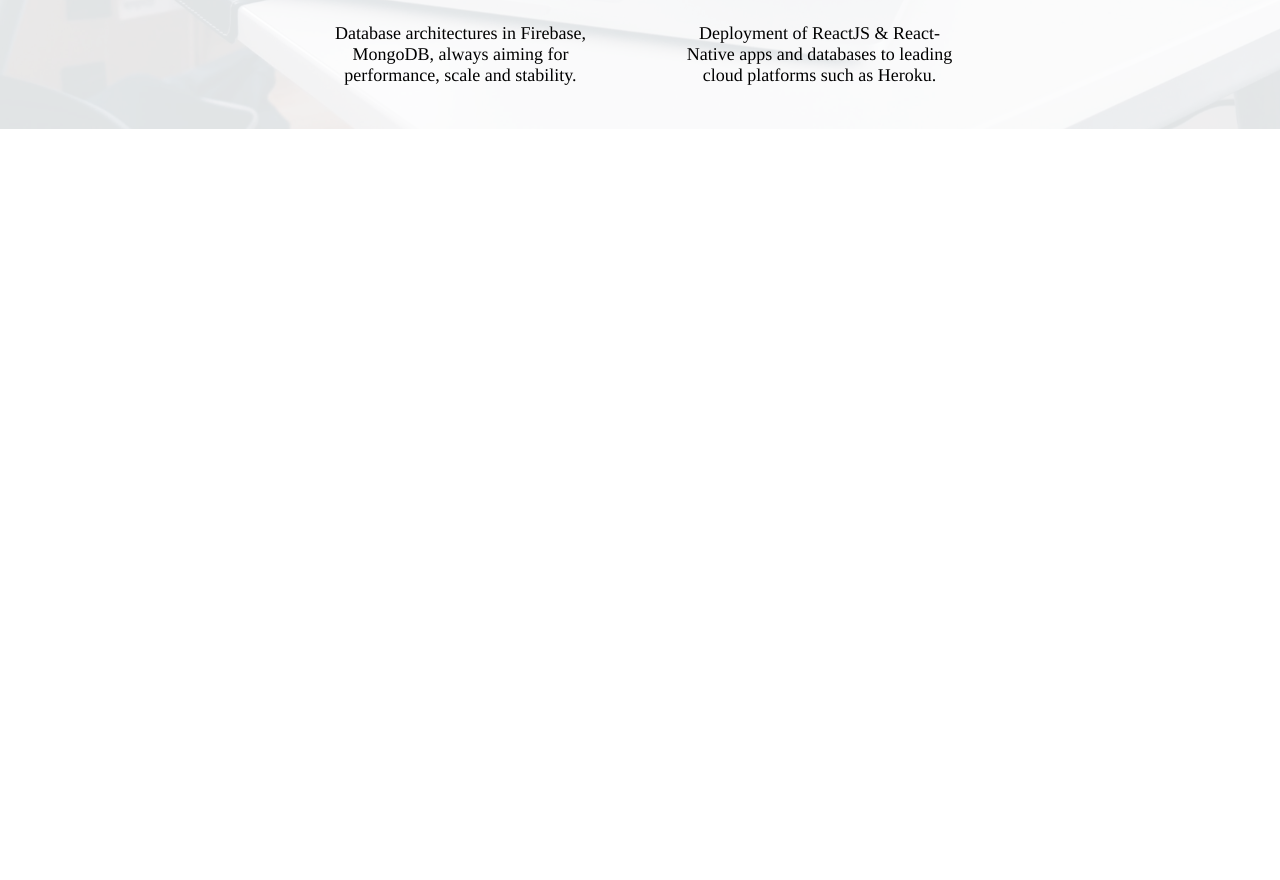
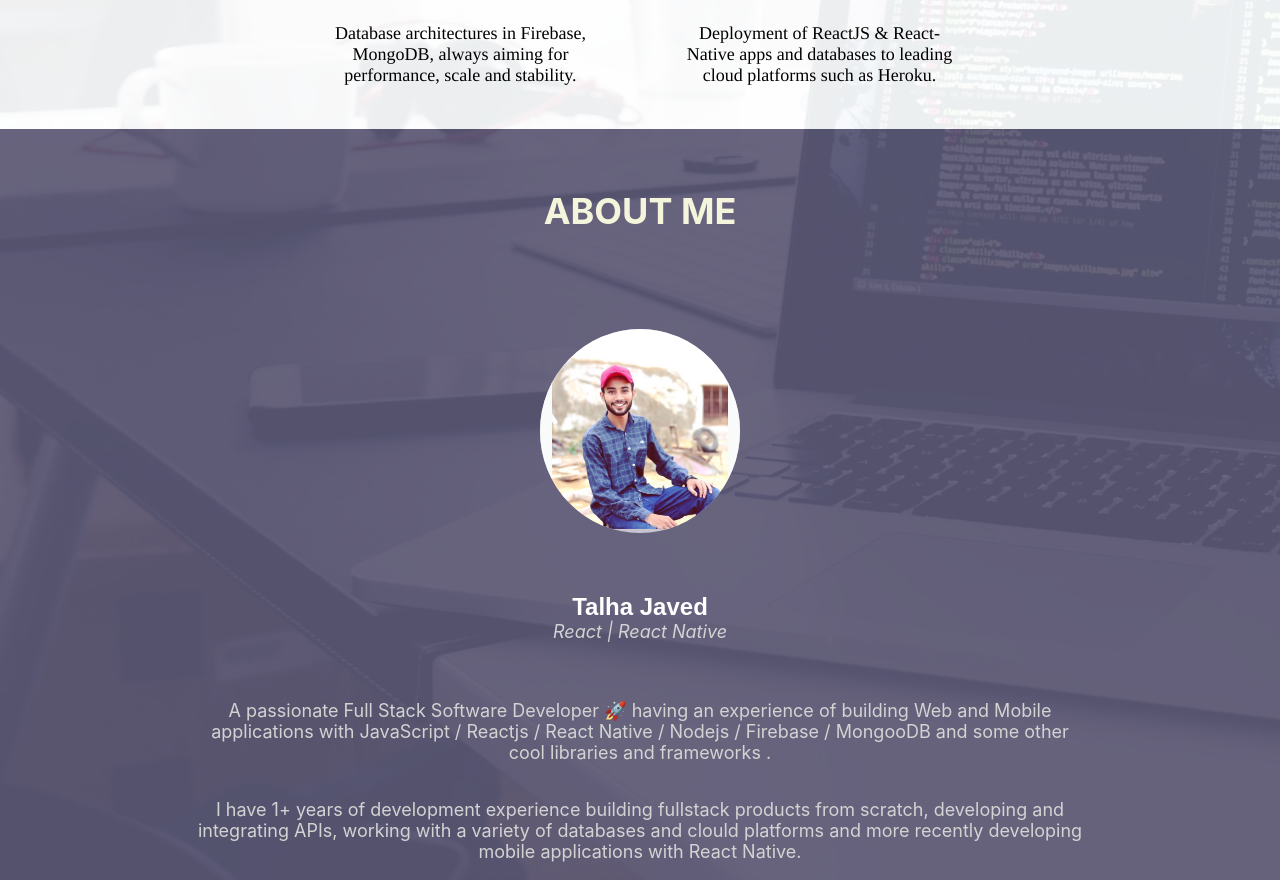
Before and after one commit to Talha-Jawed/portfolio, a React (Create React App) app: page / in a window 1280 px wide. Shown: the part 789-1669 px from the top of the page. Before the commit the page ends 918 px from the top, so only its background shows below. Built offline with nearby package versions, Linux system fonts and the light colour scheme.

Commit message:
implement about component

```diff
--- a/src/App.jsx
+++ b/src/App.jsx
@@ -2,13 +2,14 @@ import React from 'react';
 import './App.css';
 import Header from './component/Header'
 import Skill from './component/Skill';
+import About from './component/About';
 
 function App() {
   return (
     <div className='main'>
-
       <Header />
       <Skill />
+      <About />
     </div>
   );
 }
--- /dev/null
+++ b/src/component/About.jsx
@@ -0,0 +1,33 @@
+import React, { Component } from 'react';
+import image from '../assets/imag.jpeg'
+import './Style.css';
+
+
+
+class About extends Component {
+    constructor(props) {
+        super(props);
+        this.state = {
+        };
+    }
+    render() {
+        return (
+            <div className='about' >
+                <p className='aboutHeading'>ABOUT ME</p>
+                <div className='profileImageDiv'>
+                    <img src={image} className='profileImage' alt='logo' />
+                </div>
+                <p className='name'>Talha Javed</p>
+                <em className='languges'>React | React Native</em>
+                <p className='aboutDetail'>
+                    A passionate Full Stack Software Developer 🚀 having an experience of building Web and Mobile applications with JavaScript / Reactjs / React Native / Nodejs / Firebase / MongooDB and some other cool libraries and frameworks .
+                </p>
+                <p className='aboutDetail'>
+                    I have 1+ years of development experience building fullstack products from scratch, developing and integrating APIs, working with a variety of databases and clould platforms and more recently developing mobile applications with React Native.
+                </p>
+            </div>
+        );
+    }
+}
+
+export default About;
--- a/src/component/Style.css
+++ b/src/component/Style.css
@@ -79,8 +79,10 @@
     }
 }
 
+/* skill component */
+
 .skill {
-    background-color: rgba(255, 255, 255, 0.881);
+    background-color: rgba(255, 255, 255, 0.924);
     margin: 0px;
     width: 100%;
     display: flex;
@@ -156,3 +158,58 @@
     }
 
 }
+
+/* About component  */
+
+.about {
+    width: 100%;
+    background: #5c5874ea;
+    /* position: absolute; */
+    display: flex;
+    justify-content: center;
+    flex-direction: column;
+    align-items: center;
+}
+
+.aboutHeading {
+    font-size: 36px;
+    font-weight: bold;
+    margin: 60px 0px;
+    color: beige;
+}
+
+.profileImageDiv {
+    background-color: #c8c4cf;
+    border-radius: 100%;
+    overflow: hidden;
+    margin: 36px;
+}
+
+.profileImage {
+    height: 200px;
+    width: 200px;
+}
+
+.name {
+    font-size: 24px;
+    font-weight: bold;
+    color: white;
+    font-family: Arial, Helvetica, sans-serif;
+    margin-bottom: 0px;
+}
+
+.languges {
+    font-size: 18px;
+    color: lightgrey;
+    /* font-family: ita; */
+    margin-top: 0px;
+    font-weight: 400;
+    margin-bottom: 40px;
+}
+
+.aboutDetail {
+    width: 70%;
+    text-align: center;
+    font-size: 18px;
+    color: lightgrey;
+}
```
Also changed, not shown: src/assets/imag.jpeg (added).
